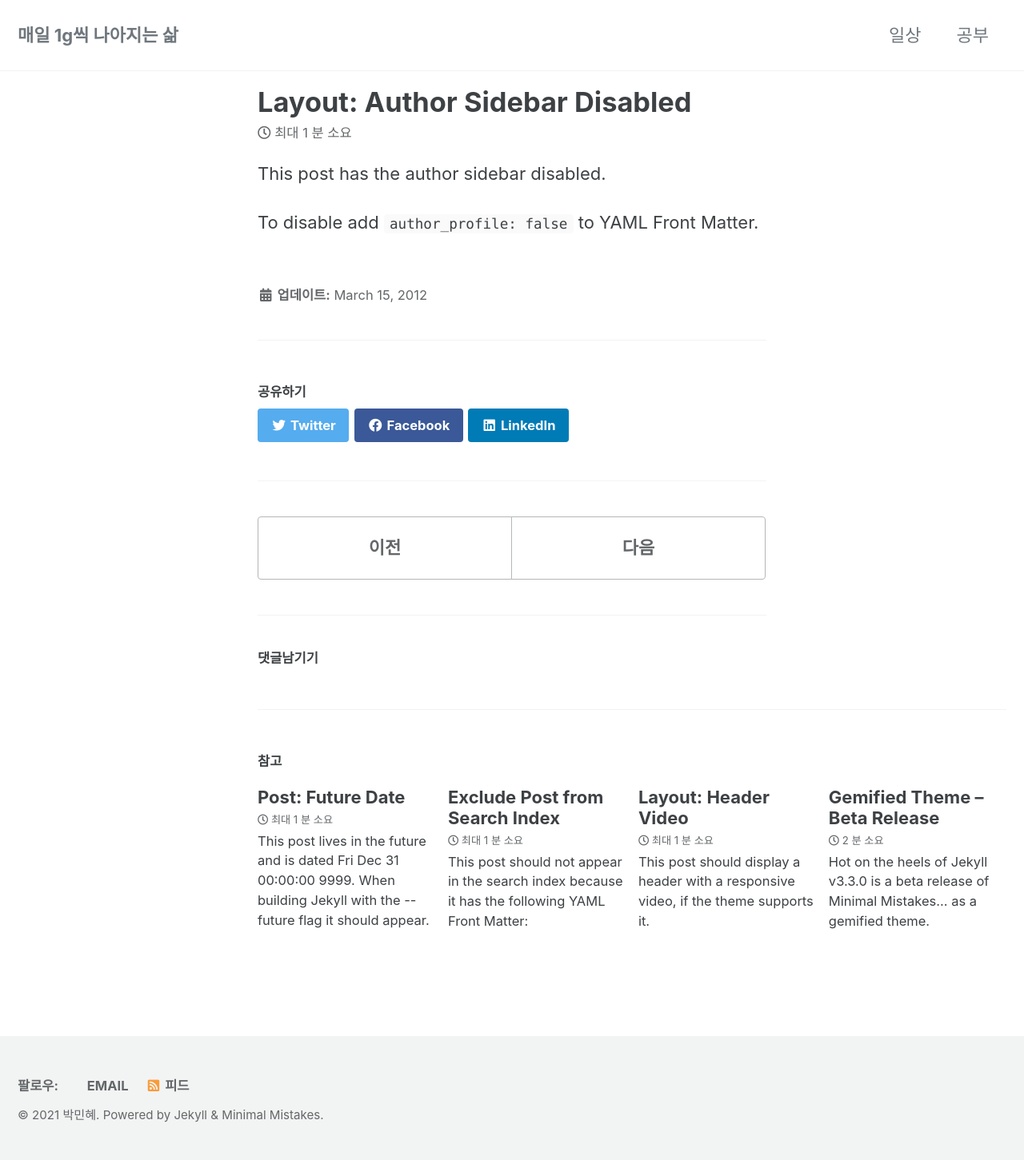
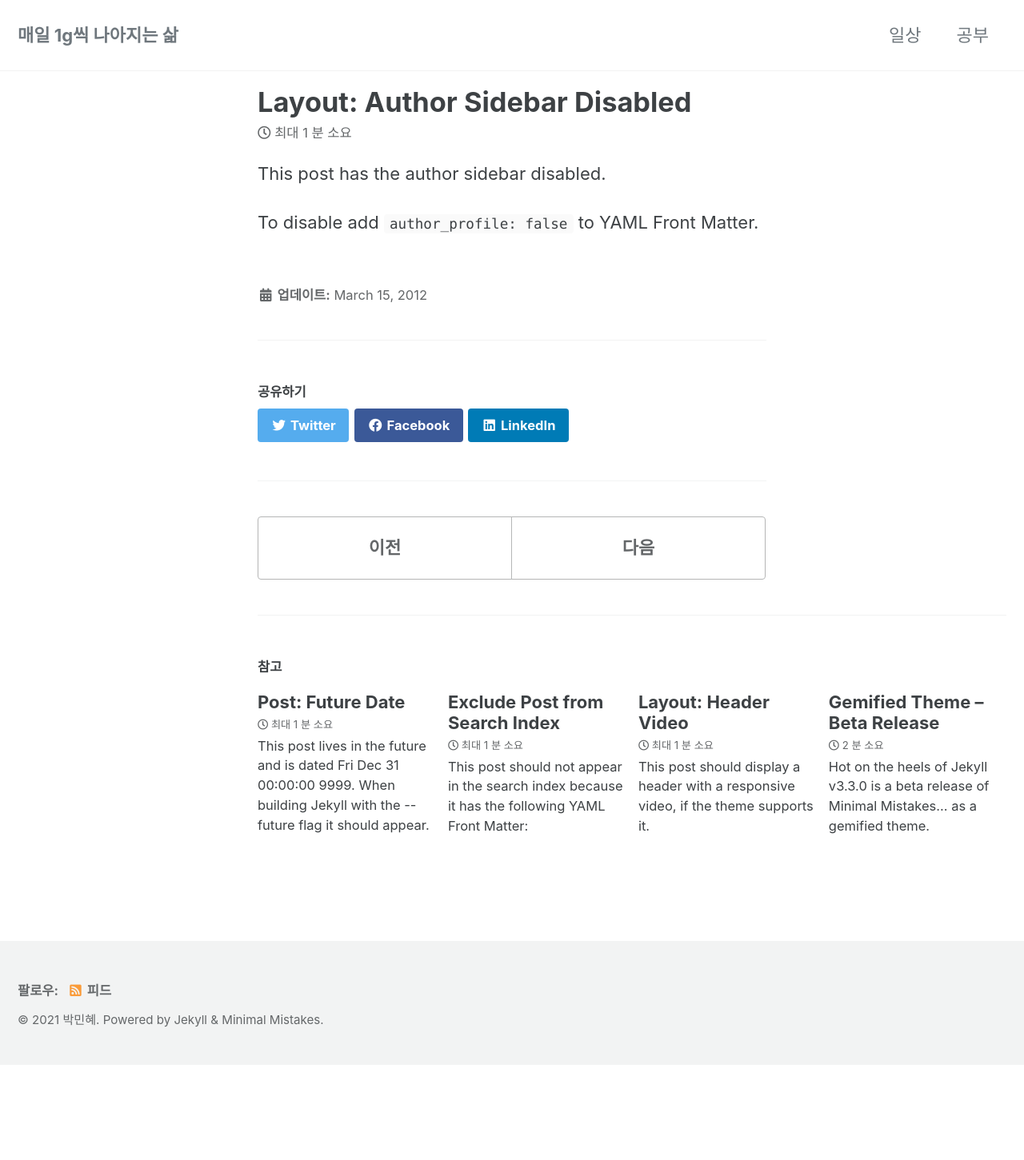
Before and after one commit to minhyepark-dev/minhyepark-dev.github.io, a Jekyll site: the page built from _posts/2012-03-15-layout-author-sidebar-disabled.md, in a window 1280 px wide. Shown: the whole page at 80% size. Built offline with Jekyll 4.4.1, drawn with Linux system fonts in a browser that asks for light colours; cached includes are drawn as plain includes; comment, search, counter and statistics services are not loaded; after the commit the page ends 1332 px from its top, so only the background shows below that.

Commit message:
config edit

```diff
--- a/_config.yml
+++ b/_config.yml
@@ -1,14 +1,24 @@
-# 기본 설명 https://mmistakes.github.io/minimal-mistakes/docs/configuration/
+# Welcome to Jekyll!
+#
+# This config file is meant for settings that affect your entire site, values
+# which you are expected to set up once and rarely need to edit after that.
+# For technical reasons, this file is *NOT* reloaded automatically when you use
+# `jekyll serve`. If you change this file, please restart the server process.
+
+# Theme Settings
+#
+# Review documentation to determine if you should use `theme` or `remote_theme`
+# https://mmistakes.github.io/minimal-mistakes/docs/quick-start-guide/#installing-the-theme
 
 # theme                  : "minimal-mistakes-jekyll"
-# remote_theme: 'mmistakes/minimal-mistakes'
+# remote_theme           : "mmistakes/minimal-mistakes"
 minimal_mistakes_skin: 'default' # "air", "aqua", "contrast", "dark", "dirt", "neon", "mint", "plum", "sunrise"
 
 # Site Settings
 locale: 'ko-KR'
-title: "Minhye's Blog"
+title: '미네 블로그'
 title_separator: '&#124;'
-# subtitle: # site tagline that appears below site title in masthead
+subtitle: # site tagline that appears below site title in masthead
 name: '박민혜'
 description: 'html,css,sass,javascript,react등 개발을 공부하는 블로그'
 url: 'https://minhyepark-dev.github.io' # the base hostname & protocol for your site e.g. "https://mmistakes.github.io"
@@ -85,13 +95,13 @@ analytics:
 author:
   name: '박민혜'
   avatar: # path of avatar image, e.g. "/assets/images/bio-photo.jpg"
-  bio: '매일 1g이라도 성장하기위해 <br> 공부하고 있습니다. '
+  bio: '매일 1g이라도 성장하기위해 <br> 공부하고 있습니다.'
   location: 'Republic of Korea'
   email: 'minhyepark.dev@gmail.com'
   links:
     - label: 'Email'
       icon: 'fas fa-fw fa-envelope-square'
-      # url: "mailto:your.name@email.com"
+      url: "minhyepark.dev@gmail.com"
     - label: 'Website'
       icon: 'fas fa-fw fa-link'
       # url: "https://your-website.com"
@@ -111,9 +121,9 @@ author:
 # Site Footer
 footer:
   links:
-    - label: 'Email'
-      icon: 'fab fa-fw fa-envelope-square'
-      url: 'minhyepark.dev@gmail.com'
+    - label: 'Twitter'
+      icon: 'fab fa-fw fa-twitter-square'
+      # url:
     - label: 'Facebook'
       icon: 'fab fa-fw fa-facebook-square'
       # url:
@@ -257,7 +267,7 @@ defaults:
       layout: single
       author_profile: true
       read_time: true
-      comments: true
+      comments: # true
       share: true
       related: true
 
```
